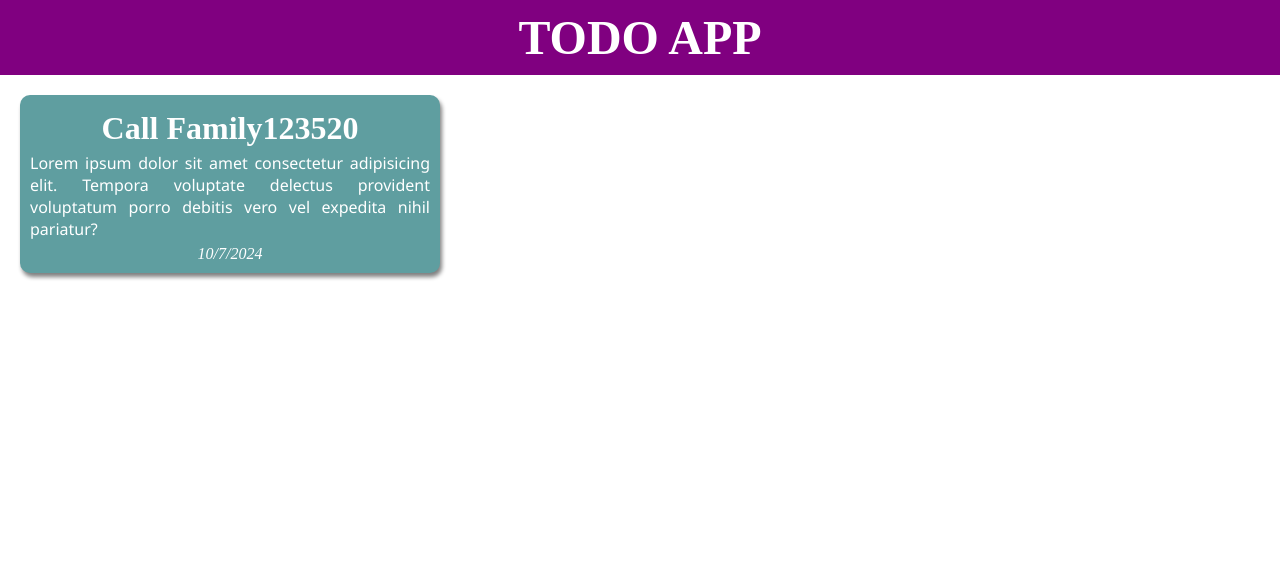
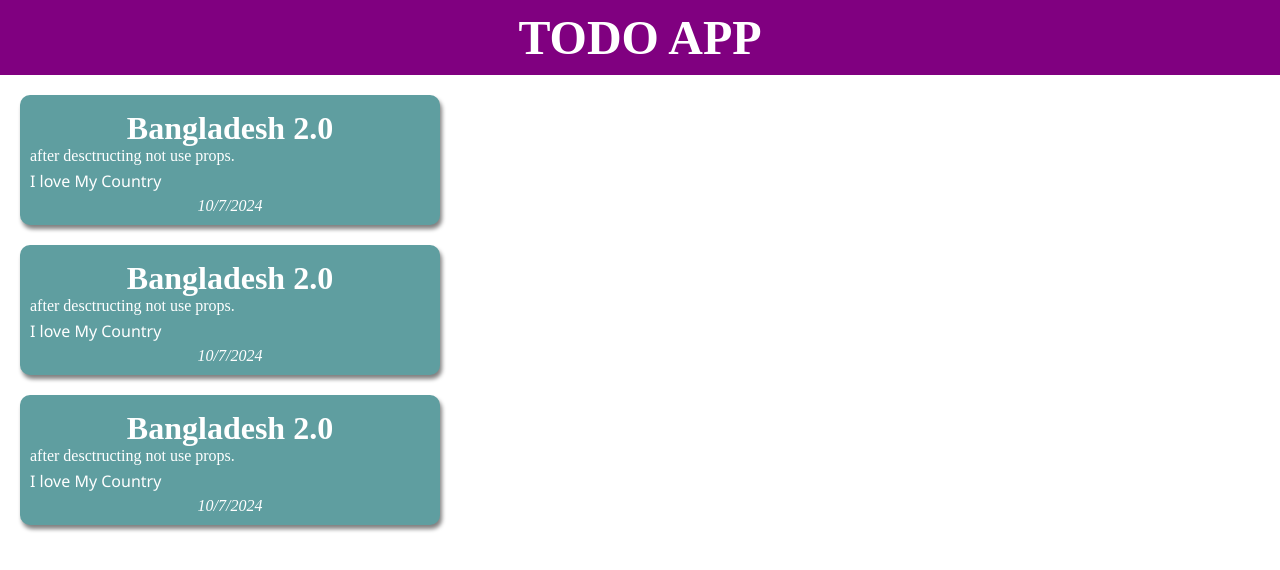
Before and after one commit to MohammadRayhan190720/react-app-2022, a React (Create React App) app in the folder my-app/: page / in a window 1280 px wide. Shown: the top 570 px of the page. Built offline with nearby package versions, Linux system fonts and the light colour scheme.

Commit message:
learning  Props and destructuring

```diff
--- a/my-app/src/App.js
+++ b/my-app/src/App.js
@@ -8,7 +8,10 @@ import Card from "./components/Card";
 function App (){
   return <div>
                  <h1 className="headingStyle">TODO APP</h1>
-                 <Card />
+                 <Card titleText = "Bangladesh 2.0" descText="I love My Country" />
+                 <Card titleText = "Bangladesh 2.0" descText="I love My Country" />
+                 <Card titleText = "Bangladesh 2.0" descText="I love My Country" />
+
 
 
         </div>
--- a/my-app/src/components/Card.js
+++ b/my-app/src/components/Card.js
@@ -1,16 +1,22 @@
-const todoTitle = "Call Family123520";
-const todoDesc =
-  "Lorem ipsum dolor sit amet consectetur adipisicing elit. Tempora voluptate delectus provident voluptatum porro debitis vero vel expedita nihil pariatur?";
+// const todoTitle = "Call Family123520";
+// const todoDesc =
+//   "Lorem ipsum dolor sit amet consectetur adipisicing elit. Tempora voluptate delectus provident voluptatum porro debitis vero vel expedita nihil pariatur?";
 const date = new Date();
 
 const currentYear = date.getFullYear();
 const currentMonth = date.getMonth();
 const currentday = date.getDate();
 
-function Card() {
+function Card(props) {
+  // console.log(props);
+  const{titleText,descText} = props; //destructing
   return <div className="card">
-      <h3 className="titleStyle">{todoTitle}</h3>
-      <p className="descStyle">{todoDesc}</p>
+      {/* <h3 className="titleStyle">{todoTitle}</h3>
+      <p className="descStyle">{todoDesc}</p> */}
+      {/* <h3 className="titleStyle">{props.titleText}</h3>
+      <p className="descStyle">{props.descText}</p> */}
+      <h3 className="titleStyle">{titleText}</h3>    after desctructing not use props.
+      <p className="descStyle">{descText}</p>
       <p className="footer">
         {currentday + "/" + currentMonth + "/" + currentYear}
       </p>
```
Also changed, not shown: 1 other file (tests, documents, lock files or other folders).
